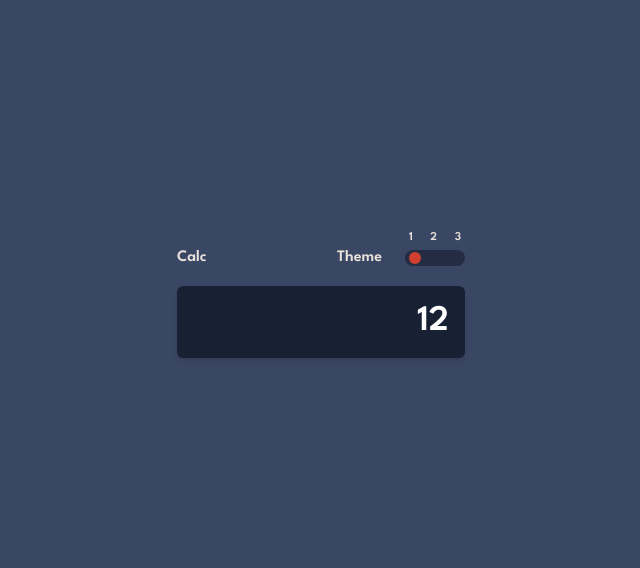
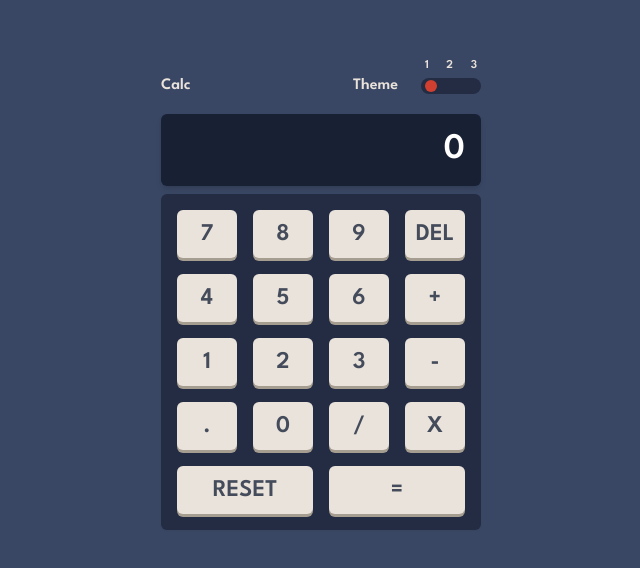
Before and after one commit to Ehsan-eslami/next-calculator-app, a Next.js app: page / in a window 1280 px wide. Shown: the part 106-674 px from the top of the page, without its empty margins (319-959 px from the left). Built offline with nearby package versions, Linux system fonts and the light colour scheme.

Commit message:
feat: create button component

```diff
--- a/src/app/globals.css
+++ b/src/app/globals.css
@@ -72,7 +72,7 @@ body {
 }
 
 .calc{
-  @apply w-72 flex flex-col gap-4
+  @apply w-80 flex flex-col gap-4
 }
 
 header{
@@ -91,11 +91,21 @@ header{
   @apply w-3 h-3 rounded-full m-1 bg-t1-key-bg-red;
 }
 
+main{
+  @apply flex flex-col gap-2
+}
 
 .display{
   @apply h-10 rounded-md p-4 text-end shadow-md text-4xl font-semibold
 }
 
+.button-part{
+  @apply grid grid-cols-4 gap-4 p-4 rounded-md shadow-sm
+}
+
+.button{
+  @apply rounded-md px-4 py-2 text-2xl font-semibold flex flex-col justify-center items-center
+}
 
 /* ----------------------theme 1----------------------- */
 .themeOne body {
@@ -112,6 +122,14 @@ header{
 
 .themeOne .display{
   @apply bg-t1-screen-bg text-t1-text-white
+}
+
+.themeOne .button-part{
+  @apply bg-t1-keypad-bg
+}
+
+.themeOne .button{
+  @apply bg-t1-key-bg-orange  text-t1-text-dark shadow-Two
 }
 
 
@@ -133,6 +151,16 @@ header{
   @apply bg-t2-screen-bg text-t2-text-dark
 }
 
+.themeTwo .button-part{
+  @apply bg-t2-keypad-bg
+}
+
+.themeTwo .button{
+  @apply bg-t2-key-bg-yellow text-t2-text-dark shadow-Two
+}
+
+
+
 /* ------------------theme 3------------------- */
 .themeThree body {
   @apply bg-t3-main-bg;
@@ -153,3 +181,11 @@ header{
 .themeThree .display{
   @apply bg-t3-screen-bg text-t3-text-yellow
 }
+
+.themeThree .button-part{
+  @apply bg-t3-keypad-bg
+}
+
+.themeThree .button{
+  @apply bg-t3-key-bg-violet text-t3-text-yellow shadow-three
+}
--- a/src/app/page.tsx
+++ b/src/app/page.tsx
@@ -1,12 +1,15 @@
 'use client'
 
+import Button from "@/components/Button";
 import Display from "@/components/Display";
 import ThemeProvider from "@/components/ThemeProvider";
 import { useState } from "react";
 
 export default function Home() {
-  const [display, setDisplay] = useState('11')
-  const [result, setResult] = useState('12')
+  const [display, setDisplay] = useState('')
+  const [result, setResult] = useState('')
+
+  // TODO: create functions for each button
 
 
   return (
@@ -16,7 +19,27 @@ export default function Home() {
       <ThemeProvider/>
     </header>
     <main>
-     <Display result={result} display={display} />
+      <Display result={result} display={display} />
+      <div className="button-part">
+        <Button name="" value={7} />
+        <Button name="" value={8} />
+        <Button name="" value={9} />
+        <Button name="DEL" value={0}/>
+        <Button name="" value={4}/>
+        <Button name="" value={5}/>
+        <Button name="" value={6}/>
+        <Button name="+" value={0}/>
+        <Button name="" value={1}/>
+        <Button name="" value={2}/>
+        <Button name="" value={3}/>
+        <Button name="-" value={0}/>
+        <Button name="." value={0}/>
+        <Button name="" value={0}/>
+        <Button name="/" value={0}/>
+        <Button name="X" value={0}/>
+        <Button name="RESET" value={0}/>
+        <Button name="=" value={0}/>
+      </div>
     </main>
   </div>
   );
--- /dev/null
+++ b/src/components/Button.tsx
@@ -0,0 +1,16 @@
+interface buttonProps {
+  value: number
+  name: string
+}
+
+const Button: React.FC<buttonProps> = ({name, value}) => {
+  return(
+    // TODO: add function to this component
+    <div className={name === "RESET" ? "button col-span-2" : name === "=" ? "button col-span-2" : "button" }>
+      <span>
+        {name ? name : value}
+      </span>
+    </div>
+  )
+}
+export default Button
--- a/tailwind.config.ts
+++ b/tailwind.config.ts
@@ -54,6 +54,11 @@ const config: Config = {
         't3-text-dark-blue': 'hsl(198, 20%, 13%)',
         't3-text-white': 'hsl(0, 0%, 100%)',
       },
+      boxShadow: {
+        'one': "0px 3px 0px hsl(28, 16%, 65%) ",
+        'Two': "0px 3px 0px rgba(166, 157, 145, 1)",
+        'three': "0px 3px 0px hsl(290, 70%, 36%)",
+      }
     },
   },
   plugins: [],
```
